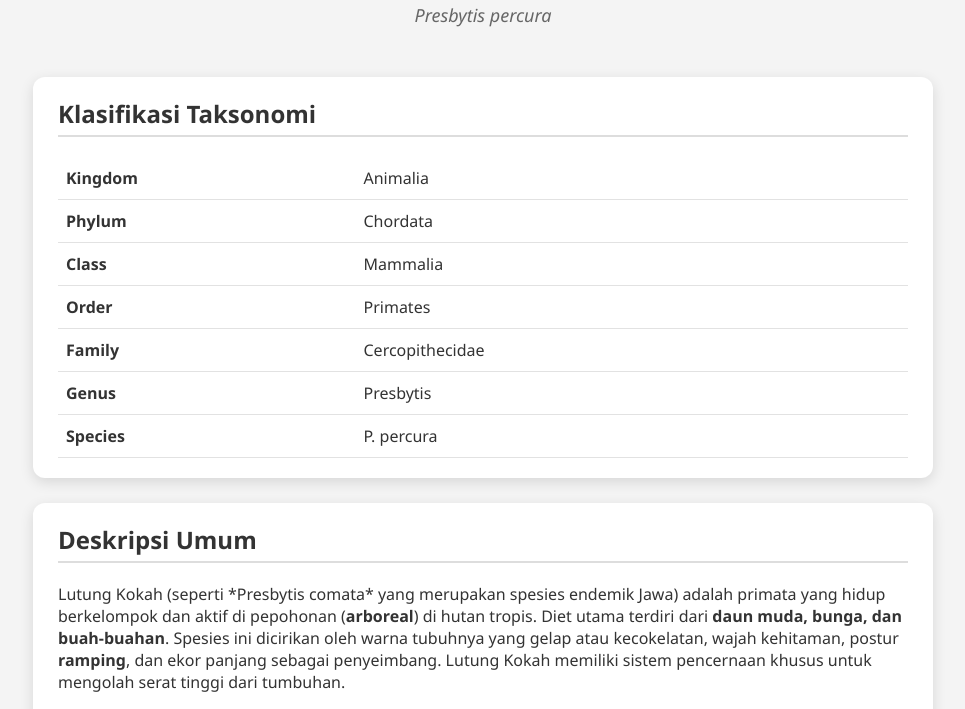
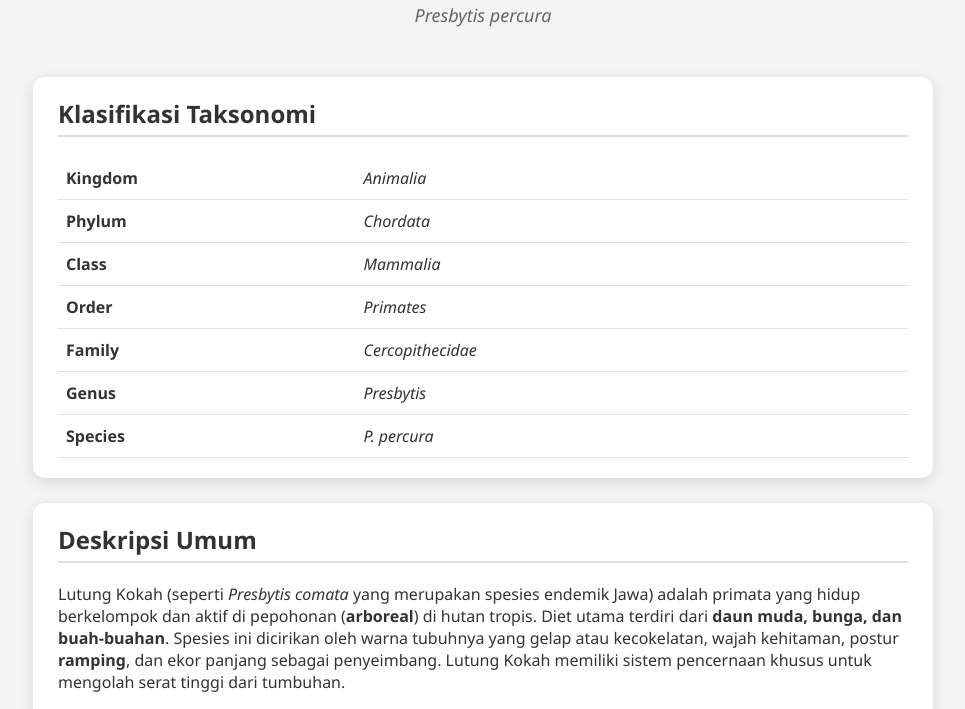
Before and after one commit to PKB25-arc/PraktikumBiologi., a plain HTML site: page monyetkokah5.html in a window 1280 px wide. Shown: the part 91-800 px from the top of the page, without its empty margins (157-1122 px from the left). Drawn offline with Linux system fonts and the light colour scheme.

Commit message:
Update monyetkokah5.html

```diff
--- a/monyetkokah5.html
+++ b/monyetkokah5.html
@@ -47,20 +47,21 @@
         <div class="card">
             <h2>Klasifikasi Taksonomi</h2>
             <table>
-                <tr><td><strong>Kingdom</strong></td><td>Animalia</td></tr>
-                <tr><td><strong>Phylum</strong></td><td>Chordata</td></tr>
-                <tr><td><strong>Class</strong></td><td>Mammalia</td></tr>
-                <tr><td><strong>Order</strong></td><td>Primates</td></tr>
-                <tr><td><strong>Family</strong></td><td>Cercopithecidae</td></tr>
-                <tr><td><strong>Genus</strong></td><td>Presbytis</td></tr>
-                <tr><td><strong>Species</strong></td><td>P. percura</td></tr>
+      <tr><td><strong>Kingdom</strong></td><td><i>Animalia</i></td></tr>
+<tr><td><strong>Phylum</strong></td><td><i>Chordata</i></td></tr>
+<tr><td><strong>Class</strong></td><td><i>Mammalia</i></td></tr>
+<tr><td><strong>Order</strong></td><td><i>Primates</i></td></tr>
+<tr><td><strong>Family</strong></td><td><i>Cercopithecidae</i></td></tr>
+<tr><td><strong>Genus</strong></td><td><i>Presbytis</i></td></tr>
+<tr><td><strong>Species</strong></td><td><i>P. percura</i></td></tr>
+
             </table>
         </div>
 
         <div class="card">
             <h2>Deskripsi Umum</h2>
             <p>
-                Lutung Kokah (seperti *Presbytis comata* yang merupakan spesies endemik Jawa) adalah primata yang hidup berkelompok dan aktif di pepohonan (<strong>arboreal</strong>) di hutan tropis. Diet utama terdiri dari <strong>daun muda, bunga, dan buah-buahan</strong>. Spesies ini dicirikan oleh warna tubuhnya yang gelap atau kecokelatan, wajah kehitaman, postur <strong>ramping</strong>, dan ekor panjang sebagai penyeimbang. Lutung Kokah memiliki sistem pencernaan khusus untuk mengolah serat tinggi dari tumbuhan.
+                Lutung Kokah (seperti <i>Presbytis comata</i> yang merupakan spesies endemik Jawa) adalah primata yang hidup berkelompok dan aktif di pepohonan (<strong>arboreal</strong>) di hutan tropis. Diet utama terdiri dari <strong>daun muda, bunga, dan buah-buahan</strong>. Spesies ini dicirikan oleh warna tubuhnya yang gelap atau kecokelatan, wajah kehitaman, postur <strong>ramping</strong>, dan ekor panjang sebagai penyeimbang. Lutung Kokah memiliki sistem pencernaan khusus untuk mengolah serat tinggi dari tumbuhan.
             </p>
         </div>
 
@@ -105,4 +106,5 @@
     </div>
 
 </body>
+
 </html>
```
